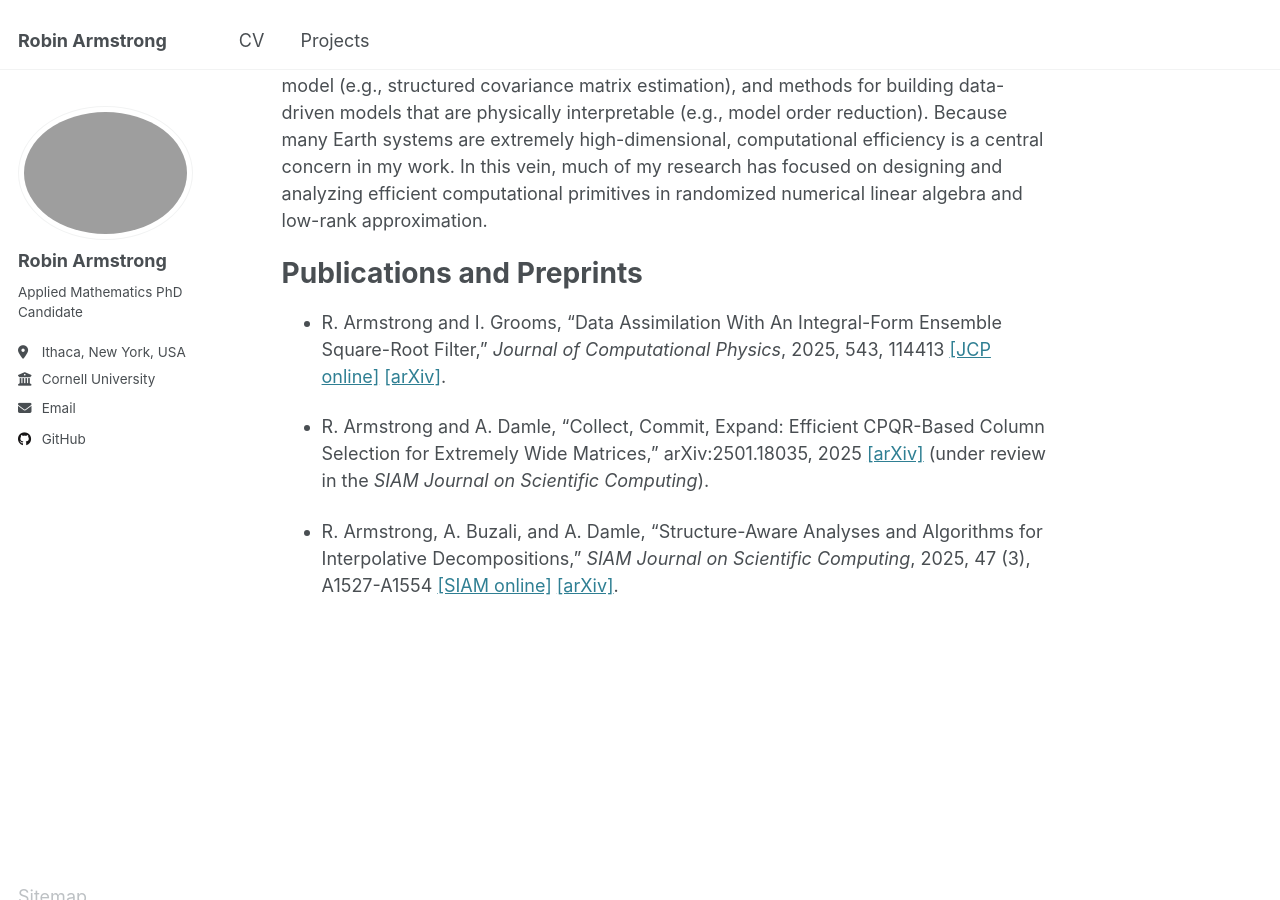
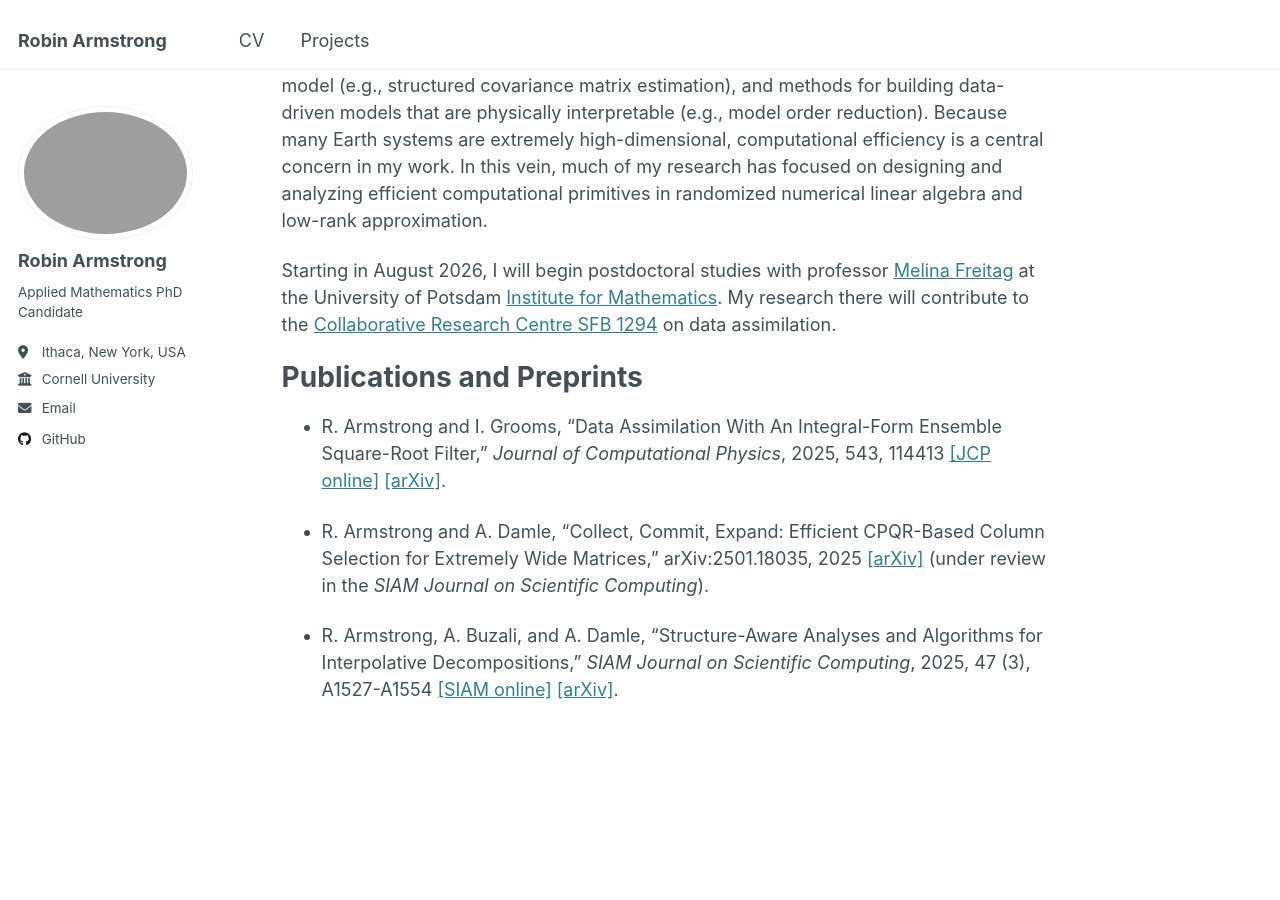
Before and after one commit to robin-armstrong/robin-armstrong.github.io, a Jekyll site: the page built from _pages/about.md, in a window 1280 px wide and 900 px high, scrolled down 316 px. Built offline with Jekyll 4.4.1, drawn with Linux system fonts in a browser that asks for light colours.

Commit message:
Front page update.

```diff
--- a/_pages/about.md
+++ b/_pages/about.md
@@ -11,6 +11,8 @@ I am a PhD candidate at Cornell University's [Center for Applied Mathematics](ht
 
 My research develops mathematical theory and numerical methods for synthesizing data-driven and physics-driven approaches to Earth systems modeling. This encompasses methods which use data to improve the forecasts of a physics-driven model (i.e., data assimilation), methods which use _a priori_ physical knowledge to regularize a data-driven model (e.g., structured covariance matrix estimation), and methods for building data-driven models that are physically interpretable (e.g., model order reduction). Because many Earth systems are extremely high-dimensional, computational efficiency is a central concern in my work. In this vein, much of my research has focused on designing and analyzing efficient computational primitives in randomized numerical linear algebra and low-rank approximation.
 
+Starting in August 2026, I will begin postdoctoral studies with professor [Melina Freitag](https://sites.google.com/view/melina-freitag) at the University of Potsdam [Institute for Mathematics](https://www.math.uni-potsdam.de/en). My research there will contribute to the [Collaborative Research Centre SFB 1294](https://www.sfb1294.de/) on data assimilation.
+
 # Publications and Preprints
 
 - R. Armstrong and I. Grooms, "Data Assimilation With An Integral-Form Ensemble Square-Root Filter," _Journal of Computational Physics_, 2025, 543, 114413 [[JCP online]](https://doi.org/10.1016/j.jcp.2025.114413) [[arXiv]](https://arxiv.org/abs/2503.00253).
```
